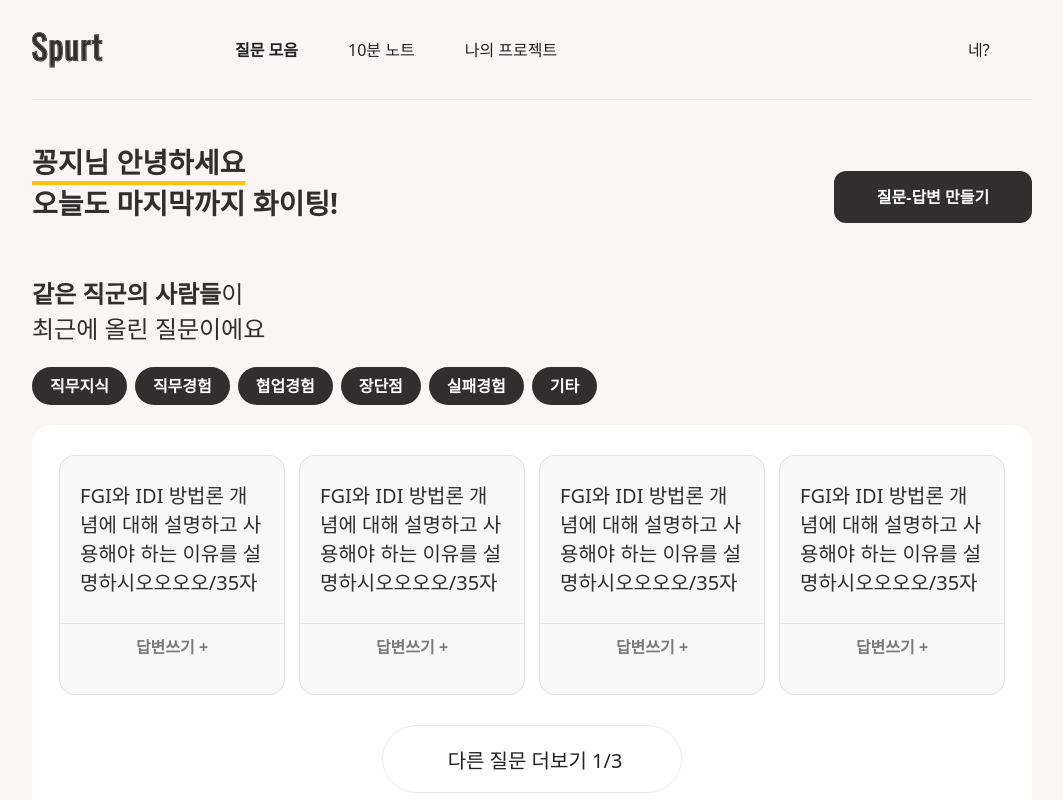
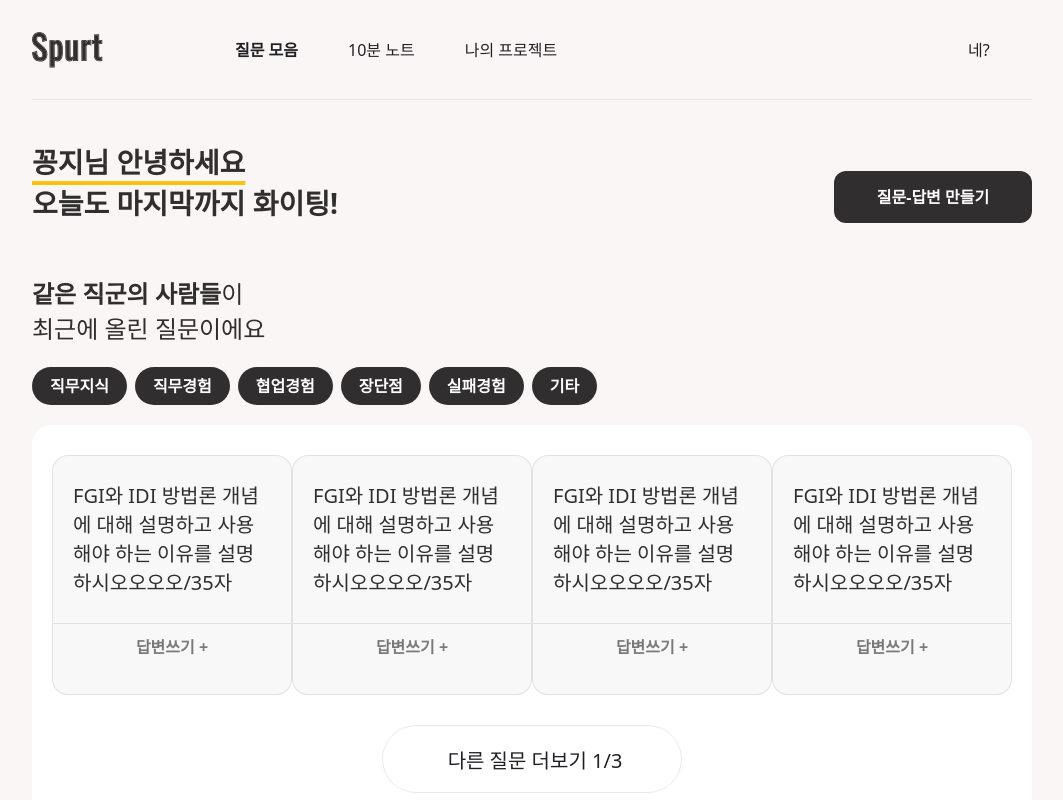
Before and after one commit to Nexters/Spurt, a Next.js app: page / in a window 1280 px wide. Shown: the top 800 px of the page, without its empty margins (108-1171 px from the left). Built offline with nearby package versions, Linux system fonts and the light colour scheme; no server answers.

Commit message:
line-clamp 추가

```diff
--- a/components/pc/Keywords/Questions/QuestionCard.tsx
+++ b/components/pc/Keywords/Questions/QuestionCard.tsx
@@ -1,12 +1,14 @@
 const QuestionCard = () => {
   return (
-    <div>
-      <div className="text-heading2 text-gray-700 w-[226px] h-[169px] py-[22px] px-[20px] gap-[22px] flex items-center bg-gray-100 border border-gray_line rounded-t-2xl">
-        {
-          "FGI와 IDI 방법론 개념에 대해 설명하고 사용해야 하는 이유를 설명하시오오오오/35자"
-        }
+    <div className="flex flex-col">
+      <div className="text-heading2 text-gray-700 h-[169px] py-[22px] px-[20px] gap-[22px] flex items-center bg-gray-100 border border-gray_line rounded-t-2xl">
+        <p className="line-clamp-4">
+          {
+            "FGI와 IDI 방법론 개념에 대해 설명하고 사용해야 하는 이유를 설명하시오오오오/35자"
+          }
+        </p>
       </div>
-      <button className="w-[226px] h-[71px] pb-6 text-body5 text-gray-500 text-center gap-6 self-stretch bg-gray-100 border-x border-b border-gray_line rounded-b-2xl">
+      <button className="h-[71px] pb-6 text-body5 text-gray-500 text-center gap-6 self-stretch bg-gray-100 border-x border-b border-gray_line rounded-b-2xl">
         답변쓰기 +
       </button>
     </div>
--- a/pages/index.tsx
+++ b/pages/index.tsx
@@ -1,16 +1,25 @@
-import ButtonS from '@/components/pc/Keywords/Buttons/button-s';
-import ButtonXs from '@/components/pc/Keywords/Buttons/button-xs';
-import RandomBtn from '@/components/pc/Keywords/Buttons/randomBtn';
-import QuestionCard from '@/components/pc/Keywords/Questions/QuestionCard';
+import ButtonS from "@/components/pc/Keywords/Buttons/button-s";
+import ButtonXs from "@/components/pc/Keywords/Buttons/button-xs";
+import RandomBtn from "@/components/pc/Keywords/Buttons/randomBtn";
+import QuestionCard from "@/components/pc/Keywords/Questions/QuestionCard";
 
 export default function Home() {
-   const otherCategory = ['직무지식', '직무경험', '협업경험', '장단점', '실패경험', '기타'];
-   const myCategory = ['전체', '직무지식', '직무경험', '협업경험', '실패경험'];
+  const otherCategory = [
+    "직무지식",
+    "직무경험",
+    "협업경험",
+    "장단점",
+    "실패경험",
+    "기타",
+  ];
+  const myCategory = ["전체", "직무지식", "직무경험", "협업경험", "실패경험"];
   return (
     <>
       <div className="text-title1 text-gray-700 flex justify-between mt-[42px]">
         <div>
-               <p className="underline underline-offset-8 decoration-main-400 decoration-4">꽁지님 안녕하세요</p>
+          <p className="underline underline-offset-8 decoration-main-400 decoration-4">
+            꽁지님 안녕하세요
+          </p>
           <p>오늘도 마지막까지 화이팅!</p>
         </div>
         <div className="flex items-end">
@@ -25,7 +34,7 @@ export default function Home() {
         <p>최근에 올린 질문이에요</p>
       </div>
       <div className="flex">
-            {otherCategory.map(category => {
+        {otherCategory.map((category) => {
           return <ButtonXs key={category}>{category}</ButtonXs>;
         })}
       </div>
@@ -46,7 +55,7 @@ export default function Home() {
         <p>나의 질문 모아보기</p>
       </div>
       <div className="flex">
-            {myCategory.map(category => {
+        {myCategory.map((category) => {
           return <ButtonXs key={category}>{category}</ButtonXs>;
         })}
       </div>
@@ -59,10 +68,14 @@ export default function Home() {
           </div>
           <p className="text-body2 text-right text-gray-700">총 0개</p>
         </div>
-            <div className="flex flex-col justify-center items-center w-[940px] h-[227px] border-[0.7px] border-gray_line rounded-2xl">
+        <div className="flex flex-col justify-center items-center h-[227px] border-[0.7px] border-gray_line rounded-2xl">
           <div className="mb-6">
-                  <p className="text-body7 text-gray-600">예상 질문을 만들고 답하러 가볼까요?</p>
-                  <p className="text-heading1 text-gray-700">아직 등록한 질문-답변이 없어요</p>
+            <p className="text-body7 text-gray-600">
+              예상 질문을 만들고 답하러 가볼까요?
+            </p>
+            <p className="text-heading1 text-gray-700">
+              아직 등록한 질문-답변이 없어요
+            </p>
           </div>
           <div>
             <ButtonS>첫 질문-답변 만들기</ButtonS>
```
Lines whose indentation alone changed are shown as unchanged.
